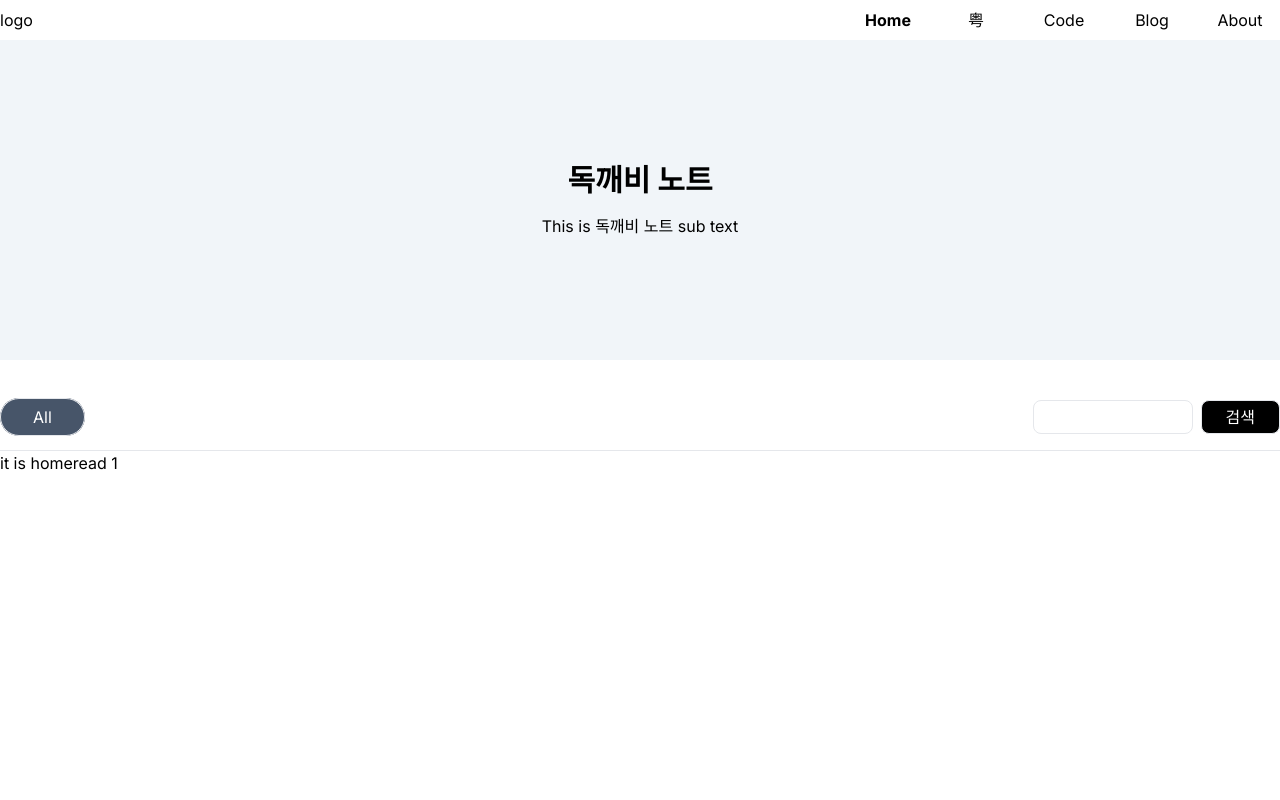
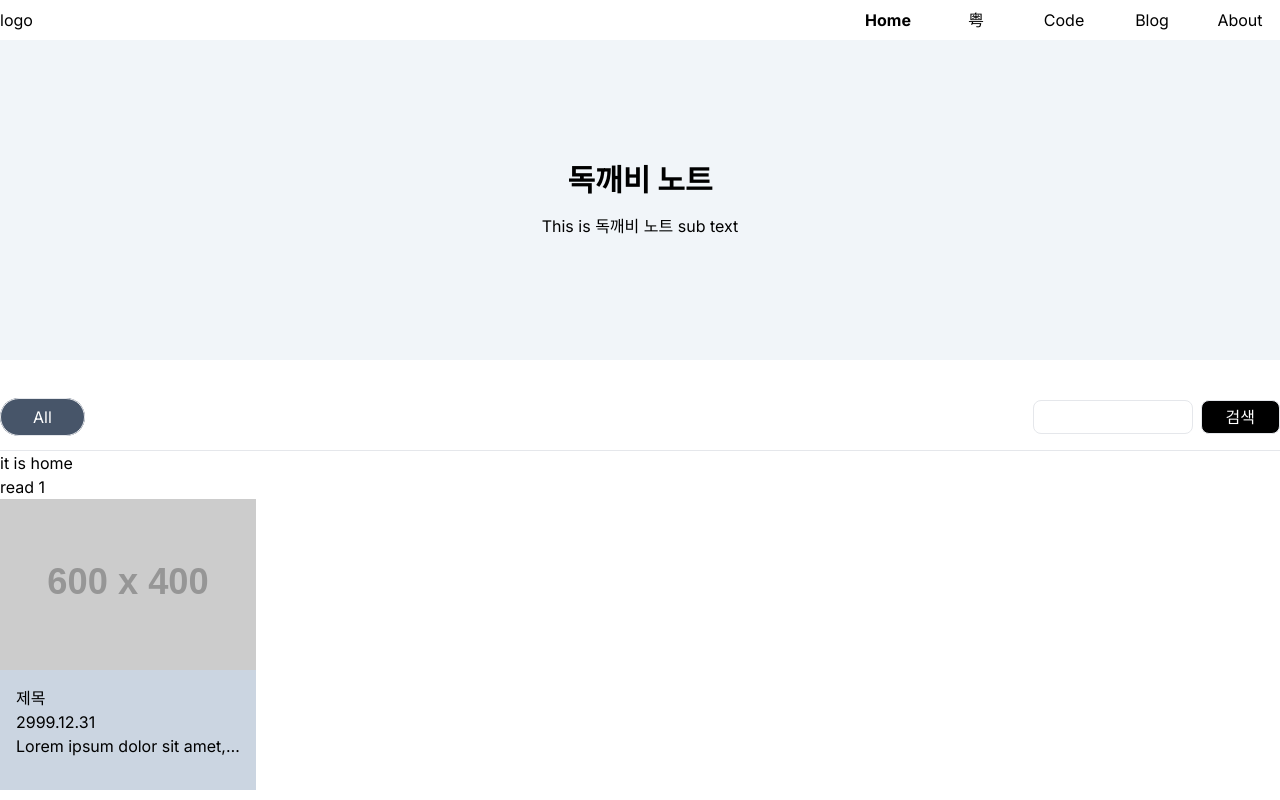
Before and after one commit to Dogkaebi5/blog, a Next.js app: page / in a window 1280 px wide. Built offline with nearby package versions, Linux system fonts and the light colour scheme.

Commit message:
글 카드 임시 디자인

```diff
--- a/next.config.js
+++ b/next.config.js
@@ -1,4 +1,14 @@
 /** @type {import('next').NextConfig} */
-const nextConfig = {}
+
+const nextConfig = {
+  images: {
+    remotePatterns: [
+      {
+        protocol: 'https',
+        hostname: 'placehold.co',
+      },
+    ],
+  },
+}
 
 module.exports = nextConfig
--- a/src/app/components/PageCard.js
+++ b/src/app/components/PageCard.js
@@ -1,3 +1,15 @@
-const PageCard = () => {}
+import Image from "next/image"
 
+const PageCard = () => {
+  return (
+    <div className="w-1/5 bg-slate-300 ">
+      <Image width={600} height={400} src={"https://placehold.co/600x400.png"} alt="sample img"/>
+      <div className="px-4 pt-4 pb-8">
+        <h2>제목</h2>
+        <p>2999.12.31</p>
+        <p className="text-nowrap overflow-hidden text-ellipsis">Lorem ipsum dolor sit amet, consectetur adipiscing elit, sed do eiusmod tempor incididunt ut labore et dolore magna aliqua. Ut enim ad minim veniam, quis nostrud exercitation ullamco laboris nisi ut aliquip ex ea commodo consequat. Duis aute irure dolor in reprehenderit in voluptate velit esse cillum dolore eu fugiat nulla pariatur. Excepteur sint occaecat cupidatat non proident, sunt in culpa qui officia deserunt mollit anim id est laborum.</p>
+      </div>
+    </div>
+  )
+}
 export default PageCard
--- a/src/app/page.js
+++ b/src/app/page.js
@@ -1,14 +1,16 @@
 import Link from "next/link";
 import Heros from "./components/Heros";
 import SubNav from "./components/SubNav";
+import PageCard from "./components/PageCard";
 
 export default function Home() {
   return (
     <>
       <Heros/>
       <SubNav/>
-      it is home
-      <Link href="/read/1">read 1</Link>
+      it is home<br/>
+      <Link href="/read/1">read 1</Link><br/>
+      <PageCard/>
     </>
   )
 }
```
